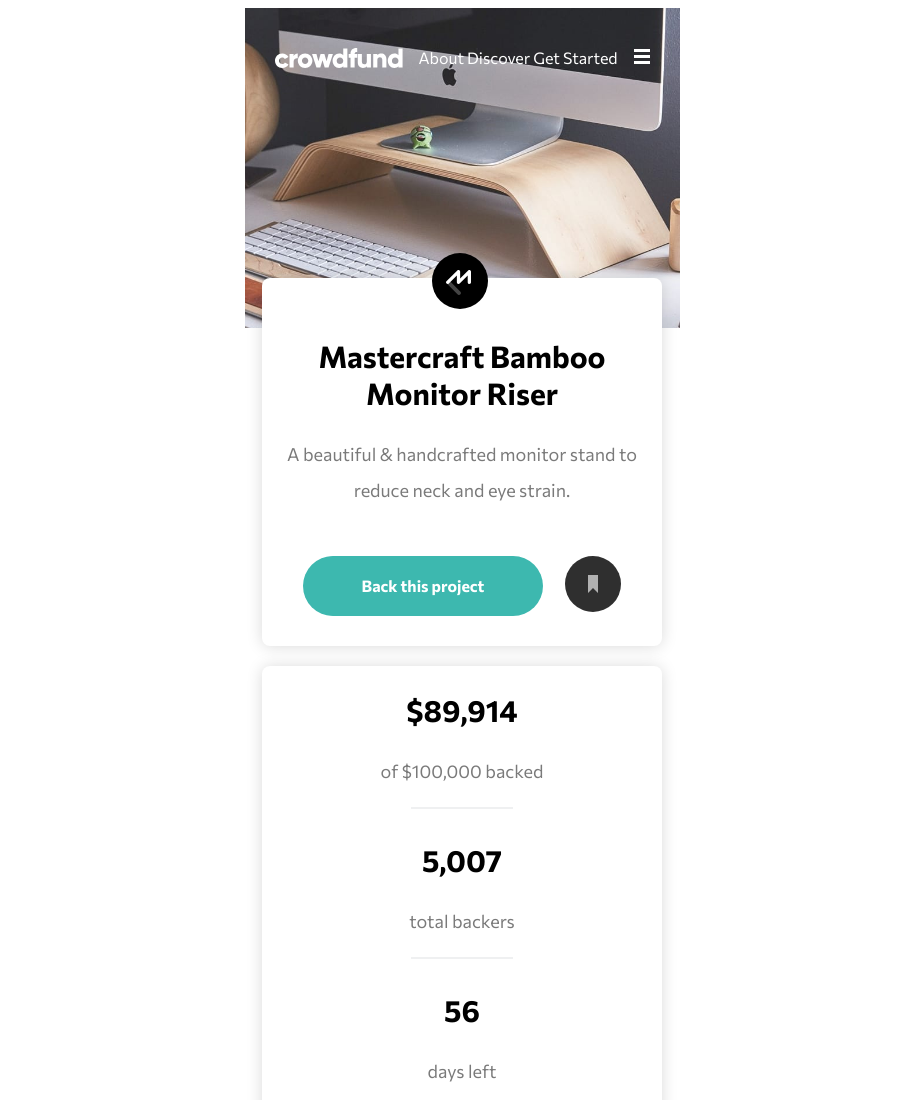
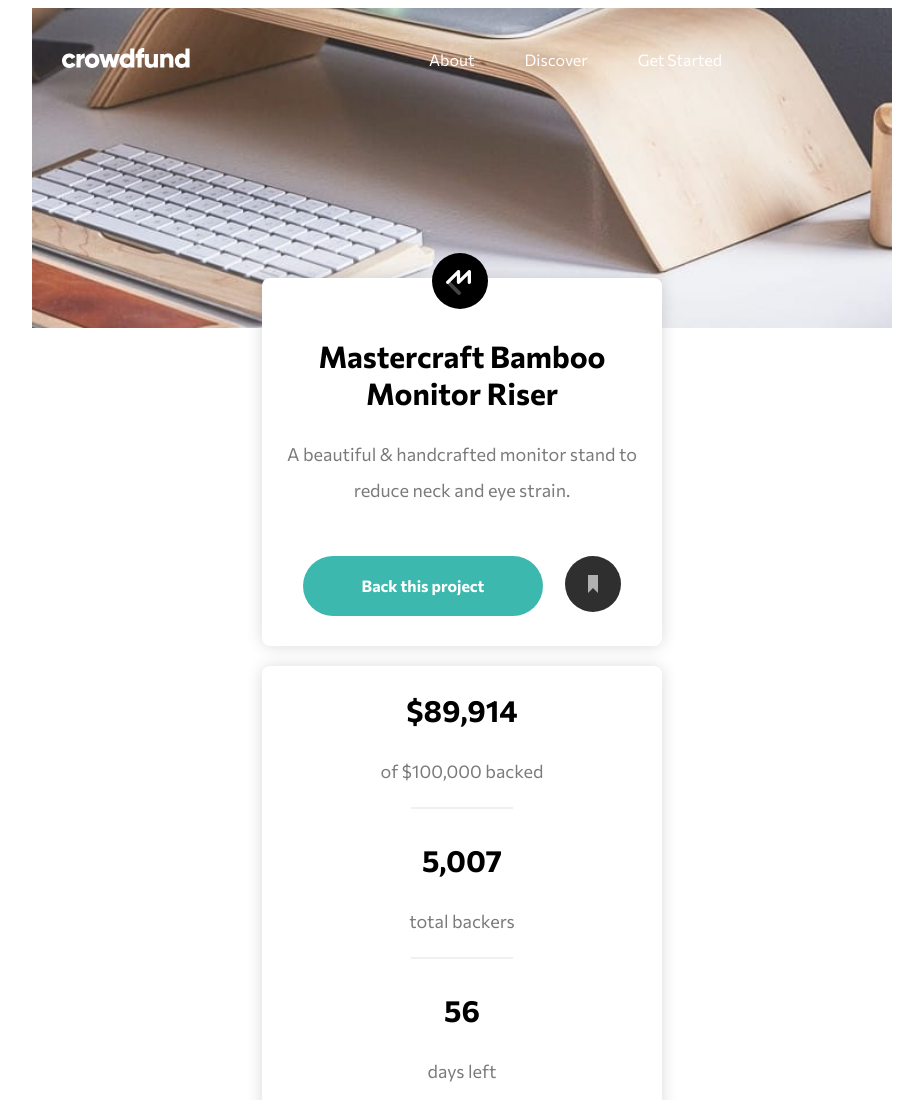
Before and after one commit to qtnairelts/crowdfunding, a plain HTML site: page index.html in a window 1280 px wide. Shown: the top 1100 px of the page, without its empty margins (178-1101 px from the left). Drawn offline with Linux system fonts and the light colour scheme.

Commit message:
Finally checked

```diff
--- a/index.html
+++ b/index.html
@@ -27,14 +27,22 @@
 </head>
 
 <body>
-  <main class="contaioner">
+  <main class="main">
     <nav class="container">
       <a herf="#" class="logo"><img src="/images/logo.svg" alt="logo"></a>
-      About Discover Get Started
-      <a herf="#" class="humburger"><img src="/images/icon-hamburger.svg" alt=""></a>
+      <div class="hamburger">
+      <img src="/images/icon-hamburger.svg" alt="hamburger">
+      <input type="checkbox" name="" id="toggle">
+    </div>
+
+    <div class="menu">
+      <ul class="menu-ul">
+        <li><a href="#">About</a> </li>
+        <li><a href="#">Discover</a></li>
+        <li><a href="#">Get Started</a></li>
+      </ul>
+    </div>
     </nav>
-
-
     <aside>
       <div class="mastercard">
         <img class="mastercraft" src="/images/logo-mastercraft.svg" alt="mastercraft">
@@ -102,7 +110,6 @@
           <span class="left">
             <h1>101<p>left</p>
             </h1>
-
           </span>
           <a href="#" class="selectbutton"> Select Reward </a>
         </div>
--- a/style.scss
+++ b/style.scss
@@ -23,13 +23,11 @@ body {
 nav {
     display: flex;
     position: relative;
-    z-index: -1;
     background-image: url(/images/image-hero-mobile.jpg);
     background-position: 10% 90%;
     background-size: cover;
     background-repeat: no-repeat;
     max-width: 100%;
-    width: 375px;
     height: 250px;
     margin: 0 auto;
     justify-content: space-between;
@@ -38,9 +36,106 @@ nav {
     padding-top: 40px;
 }
 
+.menu{
+    display: none;
+    position: absolute;
+    z-index: 999;
+    margin: auto 0;
+    width: 400px;
+    height: 200;
+    top: 80px;
+    left: 15px;
+    background-color:white;
+    border-radius:15px;
+    box-shadow: 0 0.5px 1rem rgba(0, 0, 0, 0.15);
+
+}
+.menu-ul{
+    display: block;
+    align-items:center;
+    line-height: 2;
+    top: 0;
+    right: 0;;
+    padding: 0px;
+    margin-bottom: 1px ;
+
+}
+
+.menu-ul li{
+    list-style-type: none;
+}
+.menu-ul li a{
+    display: block;
+    color:black;
+    text-decoration: none;
+    padding: 20px 25px;
+    font-size: 16px;
+    text-align: center;
+    border-bottom:1px solid var(--ltgray);
+}
+.hamburger {
+    display: block;
+    cursor: pointer;
+}
+#toggle :checked {
+    .menu {
+      display : block;
+    }
+}
+#toggle{
+    opacity: 1;
+}
+
+@media screen and (min-width:600px){
+    main{
+        max-width: 1440px;
+        height: 300px;
+    }
+    .container{
+        display: flex;
+        flex-direction: row;
+        justify-content: flex-start;
+        max-width: 800px;
+    }
+
+    .hamburger{
+        display: none;
+    }
+
+    .menu{
+        display:block;
+        top: 0px;
+        margin-left: 300px;
+
+
+    }
+    .menu-ul{
+        display:inline-flex;
+        flex-direction: row;
+        position: absolute;
+
+    }
+    .menu-ul li{
+    }
+    .menu-ul li a{
+        color: white;
+        border:0;
+        padding:10;
+    }
+    aside{
+        padding: 0;
+        margin:10px;
+        width: 800px;
+    }
+    .mastercard{
+        width: 800px;
+    }
+
+
+}
+
 aside {
     position: relative;
-    z-index: 0;
     border-radius: 0.5rem;
     max-width: 400px;
     margin: auto;
@@ -48,18 +143,18 @@ aside {
     margin-top: -50px;
 
 }
-.aside > * {
-    padding: var(--paddingX) var(--paddingY);
-    display: flex;
-}
+
 .mastercraft {
     position: relative;
     margin-top: -25px;
     margin-left: 170px;
 }
 .mastercard {
+    position: relative;
+    border-radius: 25px;
     padding: 0 0px;
     margin: 0;
+    margin-top: -40px;
     border-radius: 0.5rem;
     width: 400px;
     background-color: white;
```
Also changed, not shown: style.css, 1 other file.
